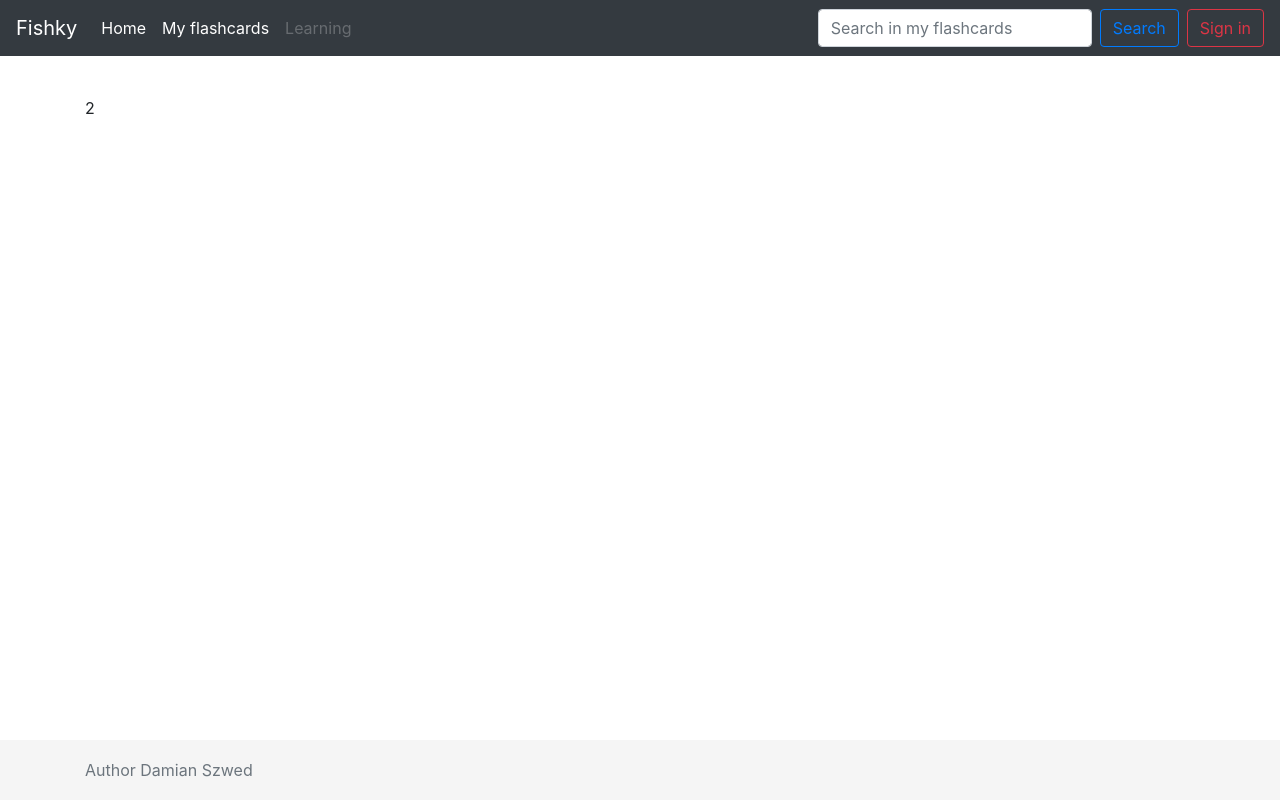
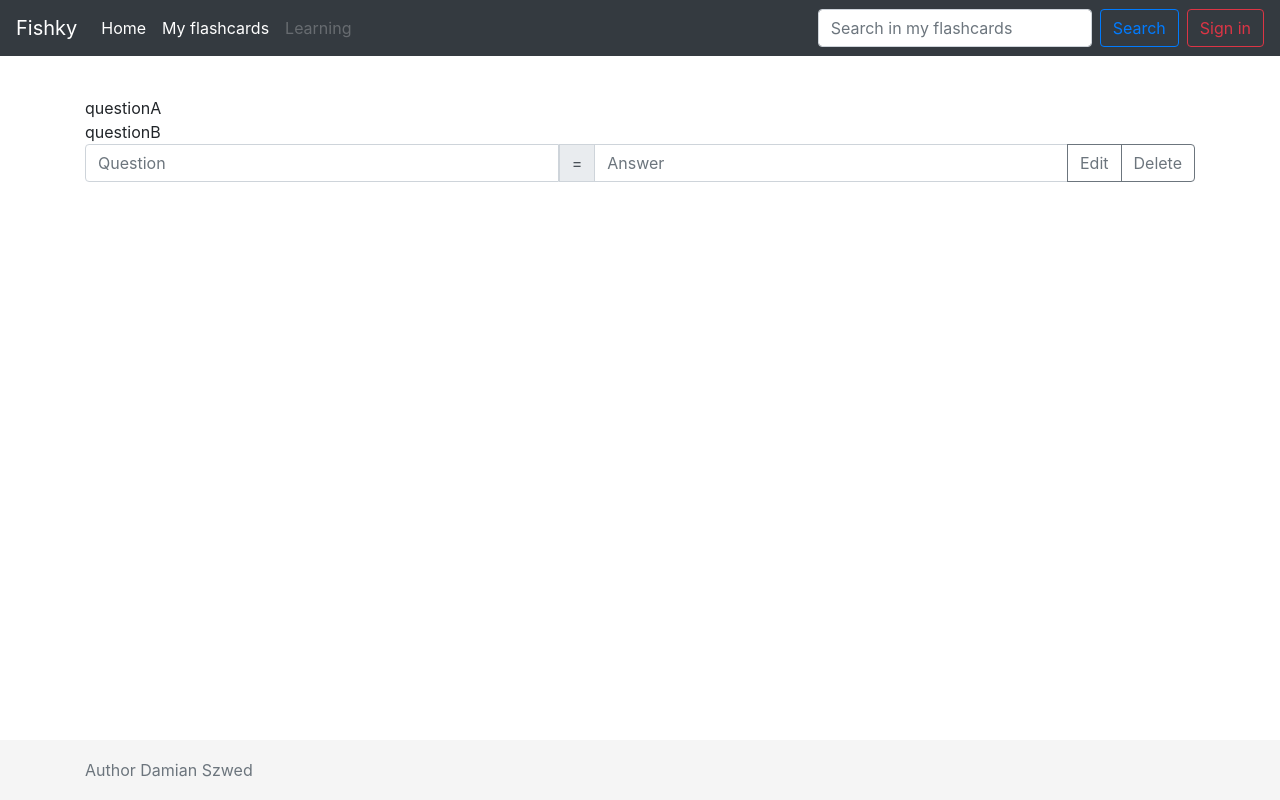
Before and after one commit to damianszwed/fishky-ui, a React (Create React App) app: page /flashcards in a window 1280 px wide. Built offline with nearby package versions, Linux system fonts and the light colour scheme.

Commit message:
Fancy template for flashcard - stub in flashcard container

```diff
--- a/src/api/flashcards.json
+++ b/src/api/flashcards.json
@@ -1,10 +1,10 @@
 [
   {
-    "question": "a",
-    "answer": "A"
+    "question": "questionA",
+    "answer": "answerA"
   },
   {
-    "question": "b",
-    "answer": "B"
+    "question": "questionB",
+    "answer": "answerB"
   }
 ]
--- a/src/components/Product.js
+++ b/src/components/Product.js
@@ -5,12 +5,12 @@ const Product = ({ price, quantity, title }) => (
   <div>
     {title} - &#36;{price}{quantity ? ` x ${quantity}` : null}
   </div>
-)
+);
 
 Product.propTypes = {
   price: PropTypes.number,
   quantity: PropTypes.number,
   title: PropTypes.string
-}
+};
 
 export default Product
--- a/src/containers/FlashcardsContainer.js
+++ b/src/containers/FlashcardsContainer.js
@@ -8,13 +8,27 @@ import ProductsList from '../components/ProductsList'
 
 const FlashcardsContainer = ({flashcards}) => (
   <div>
-    {
-      flashcards.length
-    }
-    {flashcards.map(flashcard => {
-        // flashcard.question
-      // {flashcards:question}
-    })}
+    {flashcards.map(flashcard => (
+      <div>{flashcard.question}</div>
+    ))}
+
+    {/*<Flashcard/>*/}
+    <div className="input-group">
+      <input type="text" className="form-control" placeholder="Question" aria-label="Question"
+             aria-describedby="basic-addon2"/>
+      <div class="input-group-prepend">
+        <span class="input-group-text">=</span>
+      </div>
+      <input type="text" className="form-control" placeholder="Answer" aria-label="Answer"
+             aria-describedby="basic-addon2"/>
+      <div className="input-group-append">
+        <button className="btn btn-outline-secondary" type="button">Edit</button>
+        <button className="btn btn-outline-secondary" type="button">Delete</button>
+      </div>
+    </div>
+
+
+
   </div>
   // {/*<ProductsList title="Products">*/}
   // {flashcards.map(product =>
```
